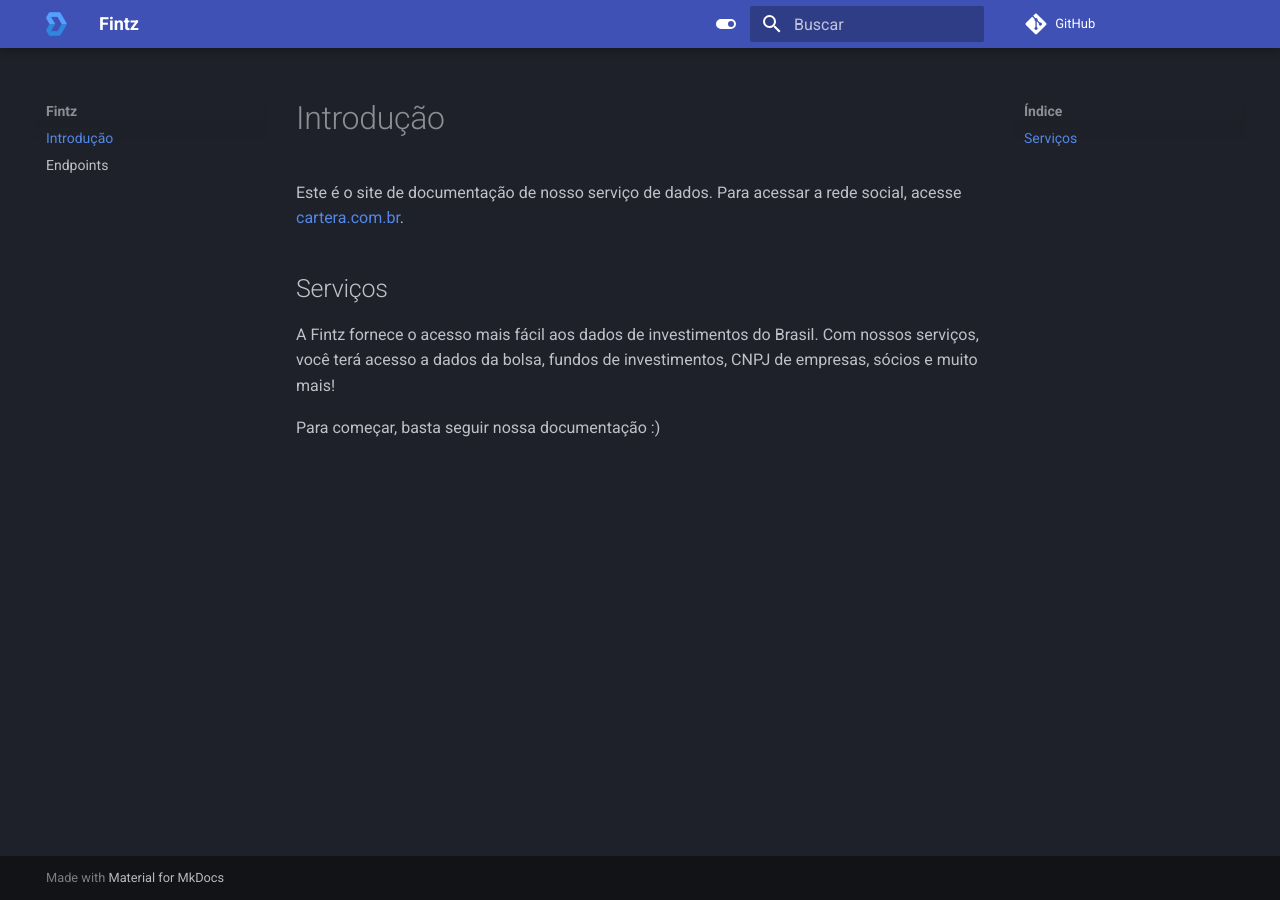
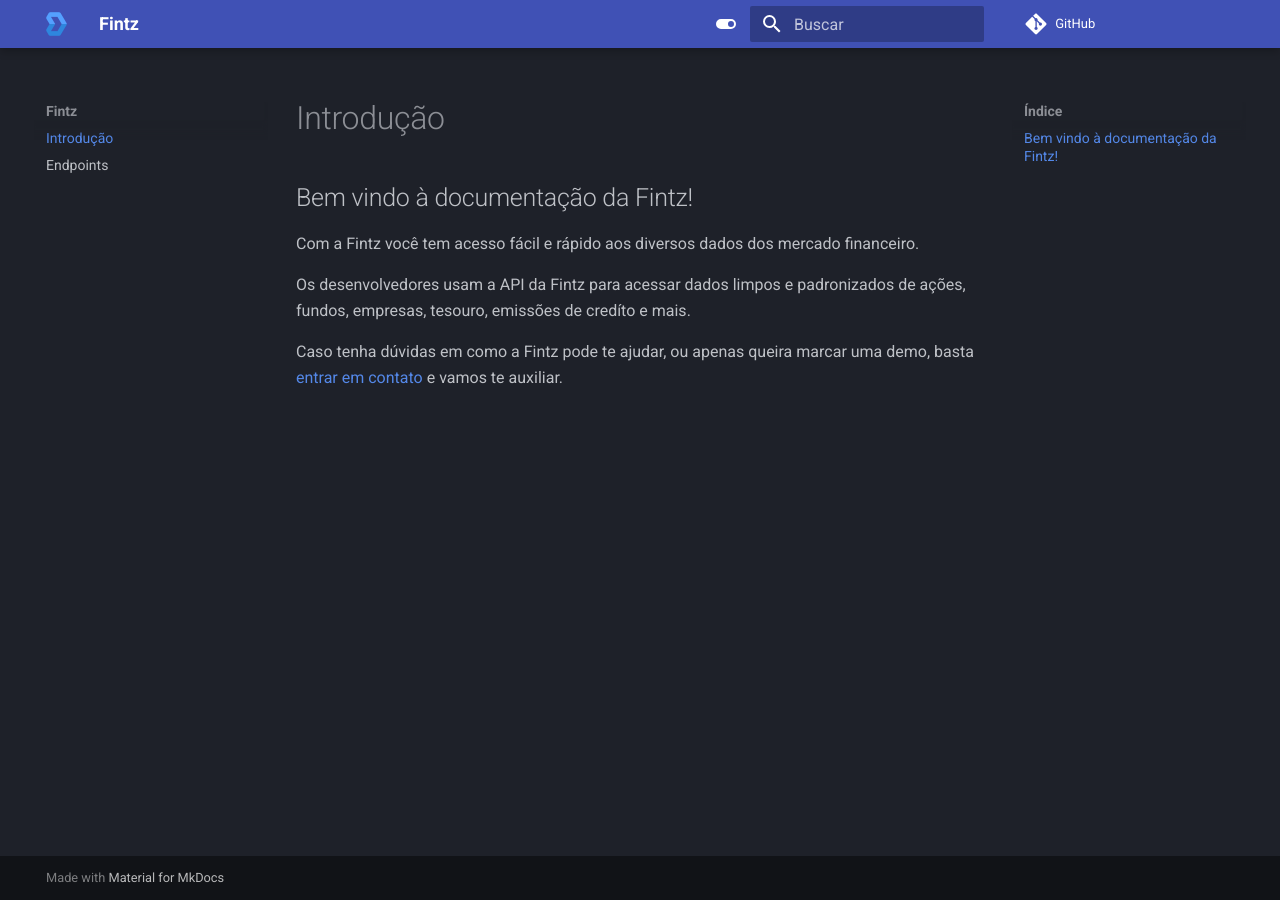
Before and after one commit to thefintz/docs, an MkDocs documentation site: the page built from docs/index.md, in a window 1280 px wide. Built offline with MkDocs 1.6.1 and Material for MkDocs 9.7.7, drawn with Linux system fonts in a browser that asks for light colours; comment, search, counter and statistics services are not loaded.

Commit message:
added welcome and intro do Fintz

```diff
--- a/docs/index.md
+++ b/docs/index.md
@@ -1,15 +1,13 @@
 # Introdução
 
-Este é o site de documentação de nosso serviço de dados. Para acessar a rede
-social, acesse [cartera.com.br][1].
+## Bem vindo à documentação da Fintz!
 
-## Serviços
-
-A Fintz fornece o acesso mais fácil aos dados de investimentos do Brasil.
-Com nossos serviços, você terá acesso a dados da bolsa, fundos de
-investimentos, CNPJ de empresas, sócios e muito mais!
-
-Para começar, basta seguir nossa documentação :)
+Com a Fintz você tem acesso fácil e rápido aos diversos dados dos mercado financeiro.
 
 
-[1]: https://cartera.com.br
+Os desenvolvedores usam a API da Fintz para acessar dados limpos e padronizados de ações, fundos, empresas, tesouro, emissões de credíto e mais.
+
+Caso tenha dúvidas em como a Fintz pode te ajudar, ou apenas queira marcar uma demo, basta [entrar em contato][contatoFintz] e vamos te auxiliar.
+
+
+[contatoFintz]: https://fintz.com.br/#/contato
```
